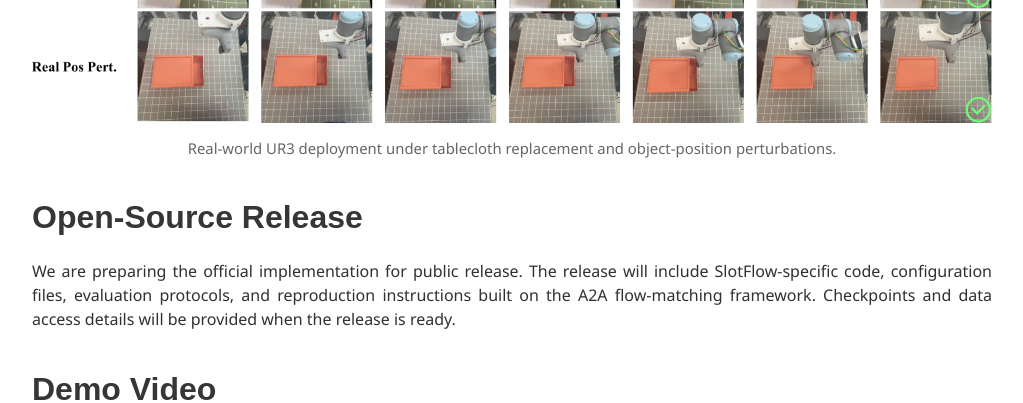
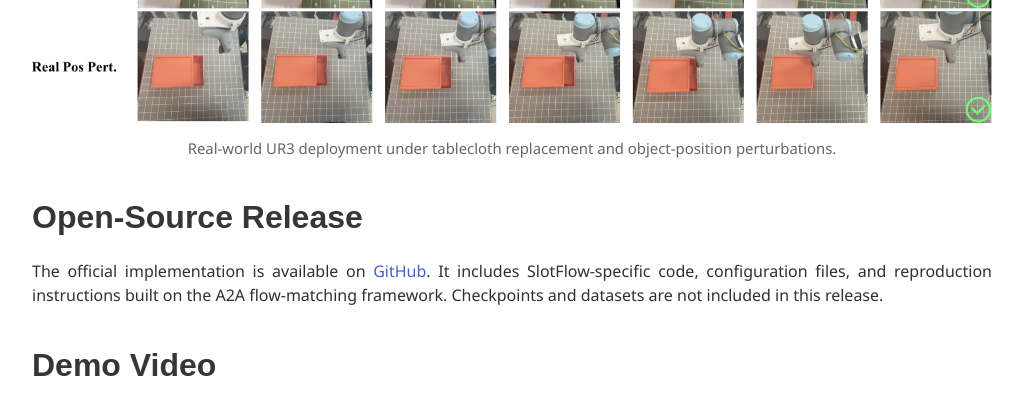
Before and after one commit to Li-Jijie/Li-Jijie.github.io, a Jekyll site: the page Object-Centric-Visuomotor-Flow/index.html, which Jekyll copies as it is, in a window 1280 px wide and 900 px high, scrolled down 3170 px, cut to the strip 0-403 px from the top of the window. Shown: the whole strip, without its empty margins (128-1151 px from the left). Built offline with Jekyll 4.4.1, drawn with Linux system fonts in a browser that asks for light colours; some web fonts are replaced.

Commit message:
Update index.html

```diff
--- a/Object-Centric-Visuomotor-Flow/index.html
+++ b/Object-Centric-Visuomotor-Flow/index.html
@@ -62,7 +62,7 @@
             <div class="mt-3"><span class="tag is-info is-light is-medium">CoRL 2026</span></div>
             <div class="publication-links">
               <a href="https://arxiv.org/abs/2609.24155" class="button is-dark is-rounded">Paper</a>
-              <span class="button is-dark is-rounded" aria-disabled="true">Code Coming Soon</span>
+              <a href="https://github.com/Li-Jijie/Object-Centric-Visuomotor-Flow" class="button is-dark is-rounded">Code</a>
               <a href="../publication/2026-object-centric-visuomotor-flow-matching" class="button is-dark is-rounded">Publication</a>
             </div>
           </div>
@@ -148,7 +148,7 @@
     <div class="container is-max-desktop">
       <h2 class="title is-3 section-title">Open-Source Release</h2>
       <div class="content has-text-justified">
-        <p>We are preparing the official implementation for public release. The release will include SlotFlow-specific code, configuration files, evaluation protocols, and reproduction instructions built on the A2A flow-matching framework. Checkpoints and data access details will be provided when the release is ready.</p>
+        <p>The official implementation is available on <a href="https://github.com/Li-Jijie/Object-Centric-Visuomotor-Flow">GitHub</a>. It includes SlotFlow-specific code, configuration files, and reproduction instructions built on the A2A flow-matching framework. Checkpoints and datasets are not included in this release.</p>
       </div>
     </div>
   </section>
```
